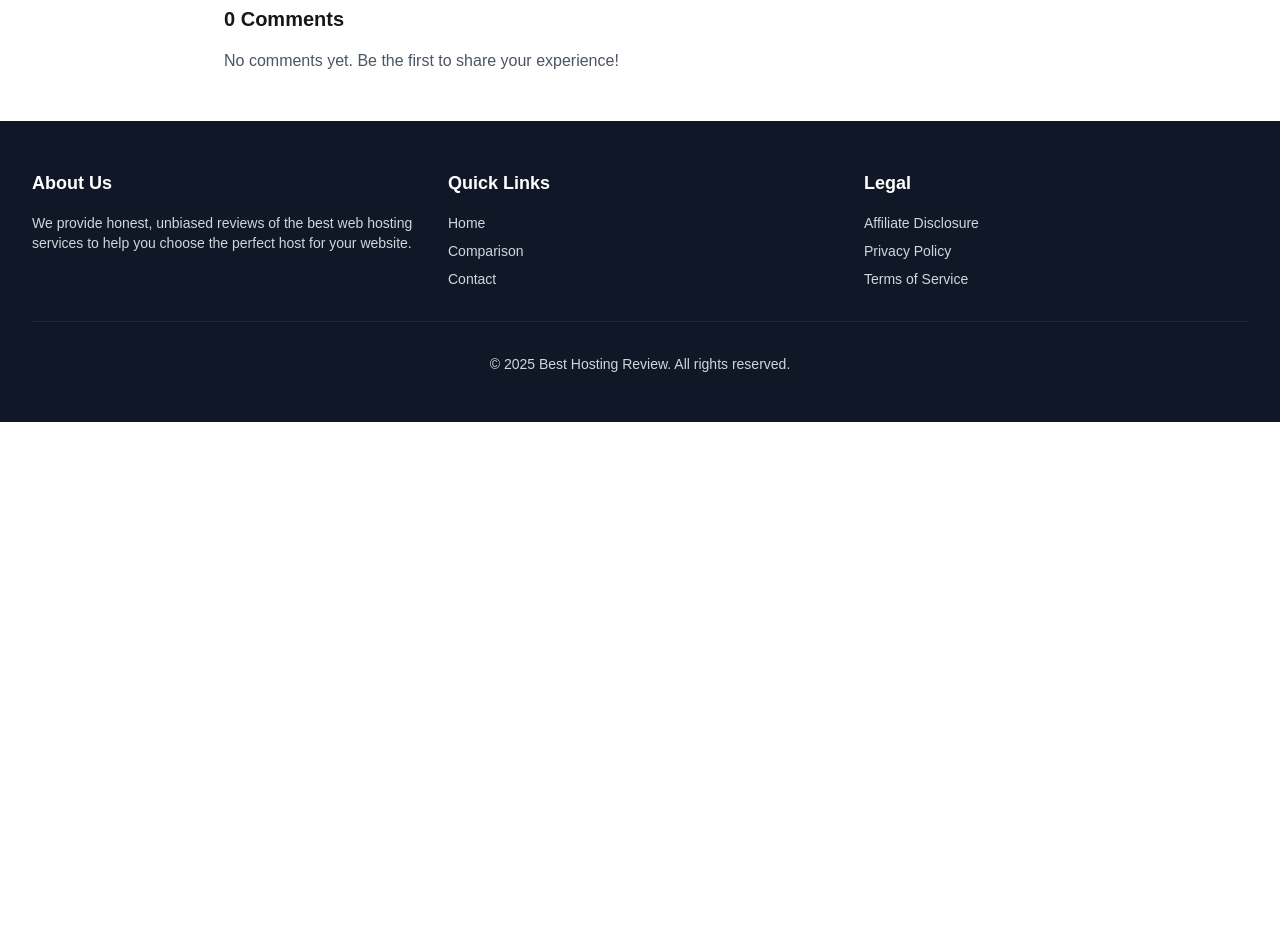
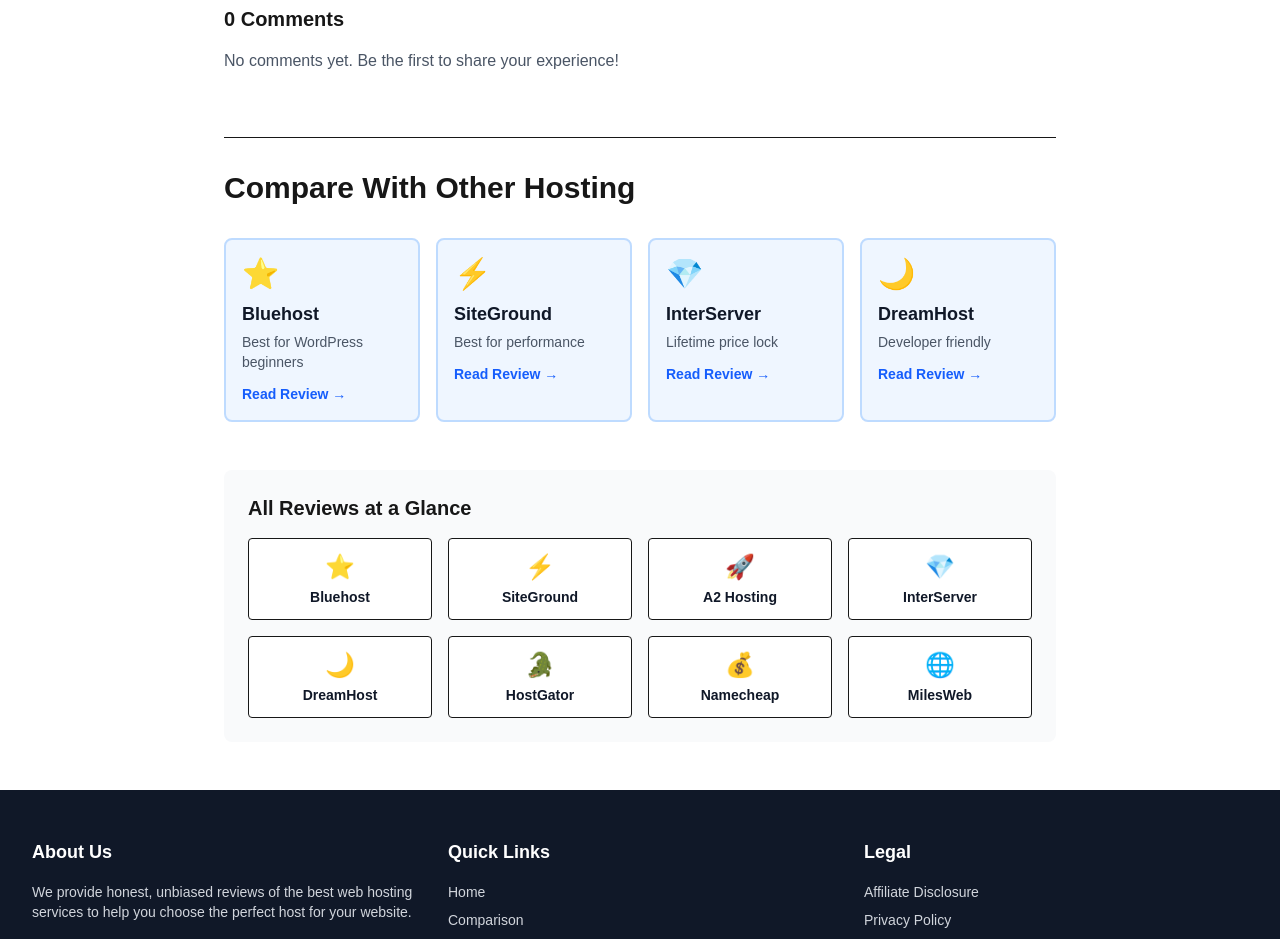
Before and after one commit to iambhagat92/hosting_insights, a Next.js app: page /blog/a2-hosting-review in a window 1280 px wide. Shown: the part 8640-9579 px from the top of the page. Before the commit the page ends 9062 px from the top, so only its background shows below. Built offline with nearby package versions, Linux system fonts and the light colour scheme.

Commit message:
Add RelatedReviews component with inter-linking to all 8 reviews

```diff
--- a/app/blog/a2-hosting-review/page.tsx
+++ b/app/blog/a2-hosting-review/page.tsx
@@ -1,5 +1,6 @@
 import Link from "next/link";
 import Comments from "@/components/Comments";
+import RelatedReviews from "@/components/RelatedReviews";
 
 export const metadata = {
   title: "A2 Hosting Review 2024: Best Value for Speed & Developers? Full Analysis",
@@ -373,6 +374,8 @@
       </section>
 
       <Comments reviewName="A2 Hosting" />
+
+      <RelatedReviews currentReview="A2 Hosting" />
     </article>
   );
 }
--- a/app/blog/bluehost-review/page.tsx
+++ b/app/blog/bluehost-review/page.tsx
@@ -1,5 +1,6 @@
 import Link from "next/link";
 import Comments from "@/components/Comments";
+import RelatedReviews from "@/components/RelatedReviews";
 
 export const metadata = {
   title: "Bluehost Review 2024: Is It Worth It? Complete Guide & Pricing",
@@ -345,6 +346,8 @@
       </section>
 
       <Comments reviewName="Bluehost" />
+
+      <RelatedReviews currentReview="Bluehost" />
     </article>
   );
 }
--- a/app/blog/dreamhost-review/page.tsx
+++ b/app/blog/dreamhost-review/page.tsx
@@ -77,6 +77,8 @@
       </div>
 
       <Comments reviewName="DreamHost" />
+
+      <RelatedReviews currentReview="DreamHost" />
     </article>
   );
 }
--- a/app/blog/hostgator-review/page.tsx
+++ b/app/blog/hostgator-review/page.tsx
@@ -87,6 +87,8 @@
       </div>
 
       <Comments reviewName="HostGator" />
+
+      <RelatedReviews currentReview="HostGator" />
     </article>
   );
 }
--- a/app/blog/interserver-review/page.tsx
+++ b/app/blog/interserver-review/page.tsx
@@ -119,6 +119,8 @@
       </div>
 
       <Comments reviewName="InterServer" />
+
+      <RelatedReviews currentReview="InterServer" />
     </article>
   );
 }
--- a/app/blog/milesweb-review/page.tsx
+++ b/app/blog/milesweb-review/page.tsx
@@ -87,6 +87,8 @@
       </div>
 
       <Comments reviewName="MilesWeb" />
+
+      <RelatedReviews currentReview="MilesWeb" />
     </article>
   );
 }
--- a/app/blog/namecheap-review/page.tsx
+++ b/app/blog/namecheap-review/page.tsx
@@ -87,6 +87,8 @@
       </div>
 
       <Comments reviewName="Namecheap" />
+
+      <RelatedReviews currentReview="Namecheap" />
     </article>
   );
 }
--- a/app/blog/siteground-review/page.tsx
+++ b/app/blog/siteground-review/page.tsx
@@ -1,5 +1,6 @@
 import Link from "next/link";
 import Comments from "@/components/Comments";
+import RelatedReviews from "@/components/RelatedReviews";
 
 export const metadata = {
   title: "SiteGround Review 2024: Best Performance Hosting? Complete Analysis",
@@ -341,6 +342,8 @@
       </section>
 
       <Comments reviewName="SiteGround" />
+
+      <RelatedReviews currentReview="SiteGround" />
     </article>
   );
 }
--- /dev/null
+++ b/components/RelatedReviews.tsx
@@ -0,0 +1,114 @@
+import Link from "next/link";
+
+interface Review {
+  title: string;
+  href: string;
+  emoji: string;
+  description: string;
+}
+
+const allReviews: Review[] = [
+  {
+    title: "Bluehost",
+    href: "/blog/bluehost-review",
+    emoji: "⭐",
+    description: "Best for WordPress beginners",
+  },
+  {
+    title: "SiteGround",
+    href: "/blog/siteground-review",
+    emoji: "⚡",
+    description: "Best for performance",
+  },
+  {
+    title: "A2 Hosting",
+    href: "/blog/a2-hosting-review",
+    emoji: "🚀",
+    description: "Best value for speed",
+  },
+  {
+    title: "InterServer",
+    href: "/blog/interserver-review",
+    emoji: "💎",
+    description: "Lifetime price lock",
+  },
+  {
+    title: "DreamHost",
+    href: "/blog/dreamhost-review",
+    emoji: "🌙",
+    description: "Developer friendly",
+  },
+  {
+    title: "HostGator",
+    href: "/blog/hostgator-review",
+    emoji: "🐊",
+    description: "Budget option",
+  },
+  {
+    title: "Namecheap",
+    href: "/blog/namecheap-review",
+    emoji: "💰",
+    description: "Cheapest hosting",
+  },
+  {
+    title: "MilesWeb",
+    href: "/blog/milesweb-review",
+    emoji: "🌐",
+    description: "Indian users favorite",
+  },
+];
+
+export default function RelatedReviews({
+  currentReview,
+}: {
+  currentReview: string;
+}) {
+  const related = allReviews.filter((r) => r.title !== currentReview).slice(0, 4);
+
+  return (
+    <section className="mt-16 pt-8 border-t">
+      <h2 className="text-3xl font-bold mb-8">Compare With Other Hosting</h2>
+      <div className="grid grid-cols-1 md:grid-cols-2 lg:grid-cols-4 gap-4">
+        {related.map((review) => (
+          <Link
+            key={review.title}
+            href={review.href}
+            className="p-4 bg-blue-50 rounded-lg border-2 border-blue-200 hover:border-blue-600 hover:bg-blue-100 transition group"
+          >
+            <div className="text-3xl mb-2 group-hover:scale-125 transition">
+              {review.emoji}
+            </div>
+            <h3 className="font-bold text-lg text-gray-900 group-hover:text-blue-600 transition">
+              {review.title}
+            </h3>
+            <p className="text-sm text-gray-600 mt-1">{review.description}</p>
+            <div className="text-blue-600 font-semibold text-sm mt-3 group-hover:underline">
+              Read Review →
+            </div>
+          </Link>
+        ))}
+      </div>
+
+      {/* Quick Comparison */}
+      <div className="mt-12 p-6 bg-gray-50 rounded-lg">
+        <h3 className="text-xl font-bold mb-4">All Reviews at a Glance</h3>
+        <div className="grid grid-cols-2 md:grid-cols-4 gap-4">
+          {allReviews.map((review) => (
+            <Link
+              key={review.title}
+              href={review.href}
+              className="p-3 bg-white rounded border hover:border-blue-600 hover:shadow-md transition text-center group"
+            >
+              <div className="text-2xl mb-1 group-hover:scale-110 transition">
+                {review.emoji}
+              </div>
+              <p className="font-semibold text-sm text-gray-900 group-hover:text-blue-600">
+                {review.title}
+              </p>
+            </Link>
+          ))}
+        </div>
+      </div>
+    </section>
+  );
+}
```
